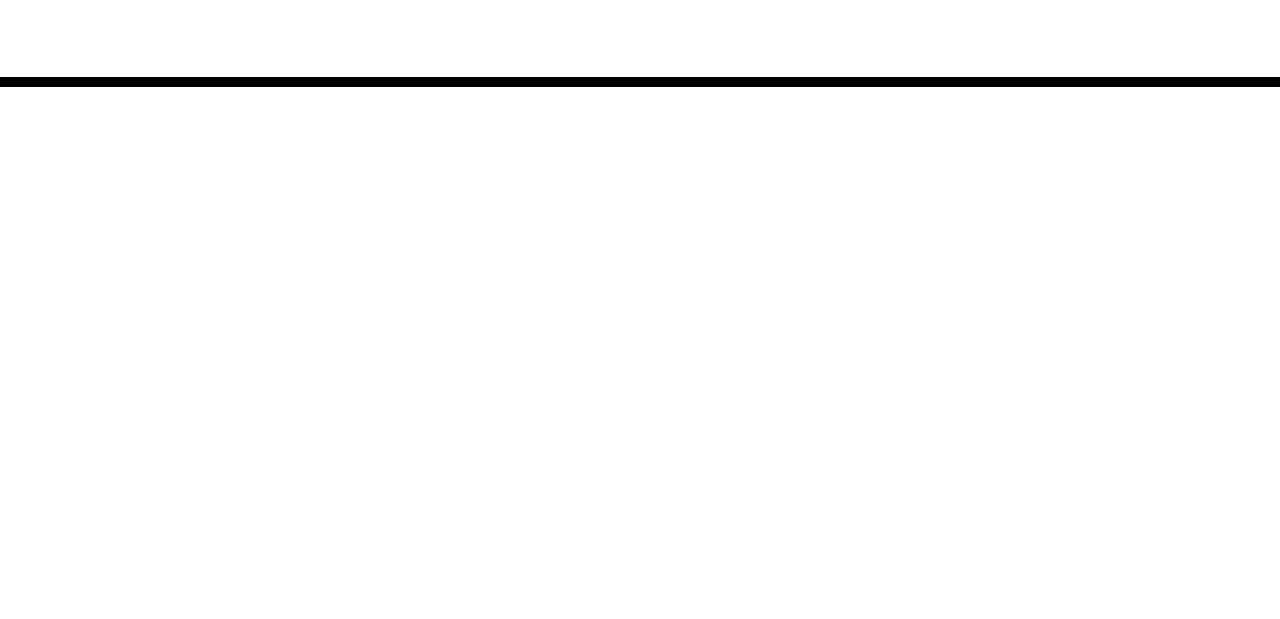
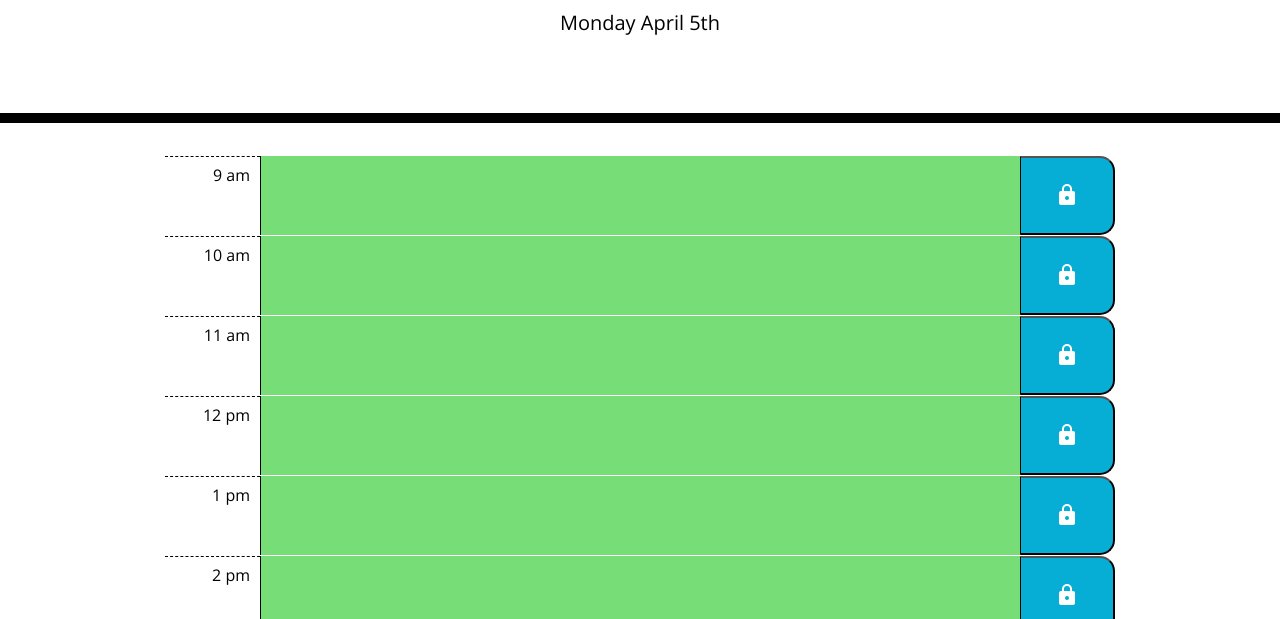
Before and after one commit to Jbartlettdesign/Work-Day-Scheduler, a plain HTML site: page index.html in a window 1280 px wide. Shown: the part 181-800 px from the top of the page. Drawn offline with nearby package versions, Linux system fonts and the light colour scheme; files that its build step writes are made by us from their sources.

Commit message:
fixed git hub website problem

```diff
--- a/index.html
+++ b/index.html
@@ -18,7 +18,7 @@
       href="https://fonts.googleapis.com/css?family=Open+Sans&display=swap"
       rel="stylesheet"
     />
-    <link rel="stylesheet" href="style.css" />
+    <link rel="stylesheet" href="./Develop/style.css" />
     <link href="https://fonts.googleapis.com/icon?family=Material+Icons"
       rel="stylesheet">
     <title>Work Day Scheduler</title>
@@ -40,7 +40,7 @@
     </div>
     <script src="https://code.jquery.com/jquery-3.4.1.min.js"></script>
     <script src="https://cdnjs.cloudflare.com/ajax/libs/moment.js/2.24.0/moment.min.js"></script>
-    <script src = "js.js"></script>
+    <script src = "./Develop/js.js"></script>
     <footer class = "col-md-2">
 
     </footer>
```
